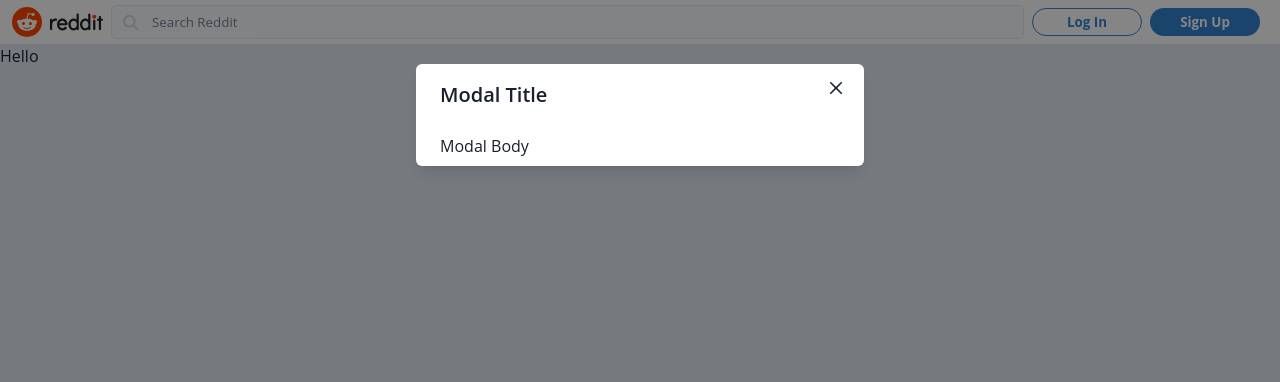
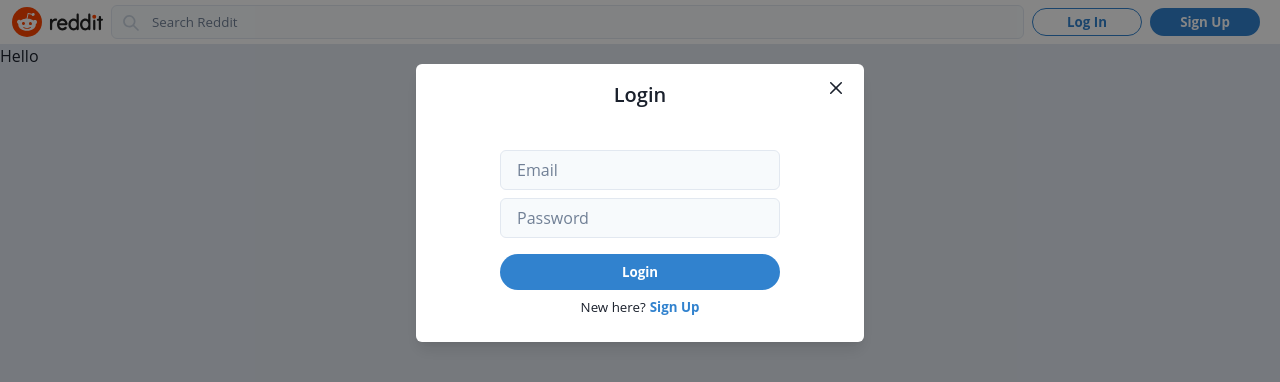
Before and after one commit to Coding-Jesus/Reddit_Clone, a Next.js app in the folder reddit_clone/: page / in a window 1280 px wide. Both pictures are taken after a click on the button "Log In". Shown: the top 382 px of the page. Built offline with nearby package versions, Linux system fonts and the light colour scheme.

Commit message:
Auth Model Content

```diff
--- /dev/null
+++ b/reddit_clone/src/components/Modal/Auth/AuthInputs.tsx
@@ -0,0 +1,22 @@
+import { AuthModalState } from '../../../atoms/authModalAtom';
+import { Flex } from '@chakra-ui/react';
+import React from 'react';
+import { useRecoilValue } from 'recoil';
+import Login from './Login';
+import SignUp from './SignUp';
+
+type AuthInputsProps = {
+
+};
+
+const AuthInputs: React.FC<AuthInputsProps> = () => {
+    const modalState = useRecoilValue(AuthModalState);
+
+    return (
+        <Flex direction="column" align="center" width="100%" mt={4}>
+            {modalState.view === "login" && <Login />}
+            {modalState.view === "signup" && <SignUp />}
+        </Flex>
+    );
+};
+export default AuthInputs;
--- a/reddit_clone/src/components/Modal/Auth/AuthModal.tsx
+++ b/reddit_clone/src/components/Modal/Auth/AuthModal.tsx
@@ -1,7 +1,8 @@
 import { AuthModalState } from '../../../atoms/authModalAtom';
-import { Button, Modal, ModalBody, ModalCloseButton, ModalContent, ModalFooter, ModalHeader, ModalOverlay, useDisclosure } from '@chakra-ui/react';
+import { Button, Flex, Modal, ModalBody, ModalCloseButton, ModalContent, ModalFooter, ModalHeader, ModalOverlay, useDisclosure } from '@chakra-ui/react';
 import { useRecoilState } from "recoil";
 import React from 'react';
+import AuthInputs from './AuthInputs';
 
 const AuthModal: React.FC = () => {
     const [modalState, setModalState] = useRecoilState(AuthModalState)
@@ -19,10 +20,31 @@
             <Modal isOpen={modalState.open} onClose={handleClose}>
                 <ModalOverlay />
                 <ModalContent>
-                    <ModalHeader>Modal Title</ModalHeader>
+                    <ModalHeader textAlign="center">
+                        {modalState.view === 'login' && 'Login'}
+                        {modalState.view === 'signup' && 'Sign Up'}
+                        {/*modalState.view === 'resetPassword' && 'Reset Password'*/}
+                    </ModalHeader>
                     <ModalCloseButton />
-                    <ModalBody>
-                        Modal Body
+                    <ModalBody
+                        display="flex"
+                        flexDirection="column"
+                        alignItems="center"
+                        justifyContent="center"
+                        pb={6}
+                    >
+                        <Flex
+                            direction="column"
+                            align="center"
+                            justify="center"
+                            width="70%"
+                        >
+                            <AuthInputs />
+                            {/*
+                            <OAuthButtons />
+                            <ResetPassword />
+                            */}
+                        </Flex>
                     </ModalBody>
                 </ModalContent>
             </Modal>
--- /dev/null
+++ b/reddit_clone/src/components/Modal/Auth/Login.tsx
@@ -0,0 +1,99 @@
+import { AuthModalState } from '../../../atoms/authModalAtom';
+import { Button, Flex, Input, Text } from '@chakra-ui/react';
+import React, { useState } from 'react';
+import { useSetRecoilState } from 'recoil';
+
+type LoginProps = {
+
+};
+
+const Login: React.FC<LoginProps> = () => {
+    const setAuthModalState = useSetRecoilState(AuthModalState);
+    const [loginForm, setLoginForm] = useState({
+        email: "",
+        password: "",
+    });
+
+    // Firebase Logic
+
+    const onSubmit = () => { };
+    const onChange = (event: React.ChangeEvent<HTMLInputElement>) => {
+
+        // Update form state
+
+        setLoginForm(prev => ({
+            ...prev,
+            [event.target.name]: event.target.value,
+        }))
+    };
+
+
+    return (
+        <form onSubmit={onSubmit}>
+            <Input
+                required
+                name='email'
+                placeholder='Email'
+                type="email"
+                mb={2}
+                onChange={onChange}
+                fontSize="12pt"
+                _placeholder={{ color: "gray.500" }}
+                _hover={{
+                    bg: "white",
+                    border: "1px solid",
+                    borderColor: "blue.500",
+                }}
+                _focus={{
+                    outline: "none",
+                    bg: "white",
+                    border: "1px solid",
+                    borderColor: "blue.500",
+                }}
+                bg="gray.50"
+            />
+            <Input
+                required
+                name='password'
+                placeholder='Password'
+                type="password"
+                mb={2}
+                onChange={onChange}
+                fontSize="12pt"
+                _placeholder={{ color: "gray.500" }}
+                _hover={{
+                    bg: "white",
+                    border: "1px solid",
+                    borderColor: "blue.500",
+                }}
+                _focus={{
+                    outline: "none",
+                    bg: "white",
+                    border: "1px solid",
+                    borderColor: "blue.500",
+                }}
+                bg="gray.50"
+            />
+
+            <Button width="100%" height="36px" mt={2} mb={2} type="submit">Login</Button>
+
+            <Flex fontSize="10pt" justifyContent="center">
+                <Text mr={1}>New here?</Text>
+                <Text
+                    color="blue.500"
+                    fontWeight={700}
+                    cursor="pointer"
+                    onClick={() =>
+                        setAuthModalState((prev) => ({
+                            ...prev,
+                            view: "signup",
+                        }))
+                    }
+                >Sign Up
+                </Text>
+            </Flex>
+
+        </form>
+    );
+};
+export default Login;
--- /dev/null
+++ b/reddit_clone/src/components/Modal/Auth/SignUp.tsx
@@ -0,0 +1,122 @@
+import { AuthModalState } from '@/atoms/authModalAtom';
+import { Input, Button, Flex, Text } from '@chakra-ui/react';
+import React, { useState } from 'react';
+import { useSetRecoilState } from 'recoil';
+import Login from './Login';
+
+const SignUp: React.FC = () => {
+    const setAuthModalState = useSetRecoilState(AuthModalState);
+    const [signUpForm, setSignUpForm] = useState({
+        email: "",
+        password: "",
+        confirmPassword: "",
+    });
+
+    // Firebase Logic
+
+    const onSubmit = () => { };
+    const onChange = (event: React.ChangeEvent<HTMLInputElement>) => {
+
+        // Update form state
+
+        setSignUpForm(prev => ({
+            ...prev,
+            [event.target.name]: event.target.value,
+        }))
+    };
+
+
+    return (
+        <form onSubmit={onSubmit}>
+            <Input
+                required
+                name='email'
+                placeholder='Email'
+                type="email"
+                mb={2}
+                onChange={onChange}
+                fontSize="12pt"
+                _placeholder={{ color: "gray.500" }}
+                _hover={{
+                    bg: "white",
+                    border: "1px solid",
+                    borderColor: "blue.500",
+                }}
+                _focus={{
+                    outline: "none",
+                    bg: "white",
+                    border: "1px solid",
+                    borderColor: "blue.500",
+                }}
+                bg="gray.50"
+            />
+            <Input
+                required
+                name='password'
+                placeholder='Password'
+                type="password"
+                mb={2}
+                onChange={onChange}
+                fontSize="12pt"
+                _placeholder={{ color: "gray.500" }}
+                _hover={{
+                    bg: "white",
+                    border: "1px solid",
+                    borderColor: "blue.500",
+                }}
+                _focus={{
+                    outline: "none",
+                    bg: "white",
+                    border: "1px solid",
+                    borderColor: "blue.500",
+                }}
+                bg="gray.50"
+            />
+
+            <Input
+                required
+                name='confirmPassword'
+                placeholder='Confirm Password'
+                type="password"
+                mb={2}
+                onChange={onChange}
+                fontSize="12pt"
+                _placeholder={{ color: "gray.500" }}
+                _hover={{
+                    bg: "white",
+                    border: "1px solid",
+                    borderColor: "blue.500",
+                }}
+                _focus={{
+                    outline: "none",
+                    bg: "white",
+                    border: "1px solid",
+                    borderColor: "blue.500",
+                }}
+                bg="gray.50"
+            />
+
+            <Button width="100%" height="36px" mt={2} mb={2} type="submit">
+                Sign Up
+            </Button>
+
+            <Flex fontSize="10pt" justifyContent="center">
+                <Text mr={1}>Already a redditor</Text>
+                <Text
+                    color="blue.500"
+                    fontWeight={700}
+                    cursor="pointer"
+                    onClick={() =>
+                        setAuthModalState((prev) => ({
+                            ...prev,
+                            view: "login",
+                        }))
+                    }
+                >Sign Ip
+                </Text>
+            </Flex>
+
+        </form>
+    );
+};
+export default SignUp;
```
